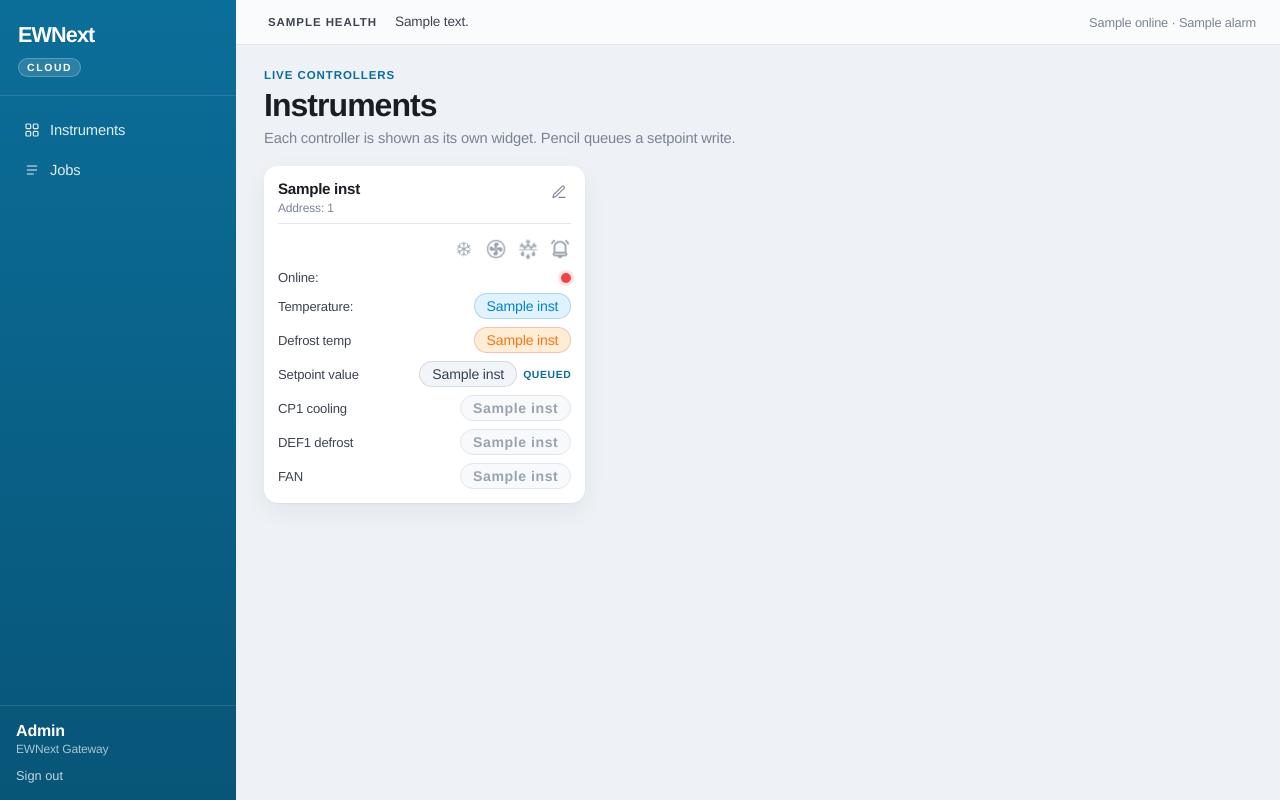
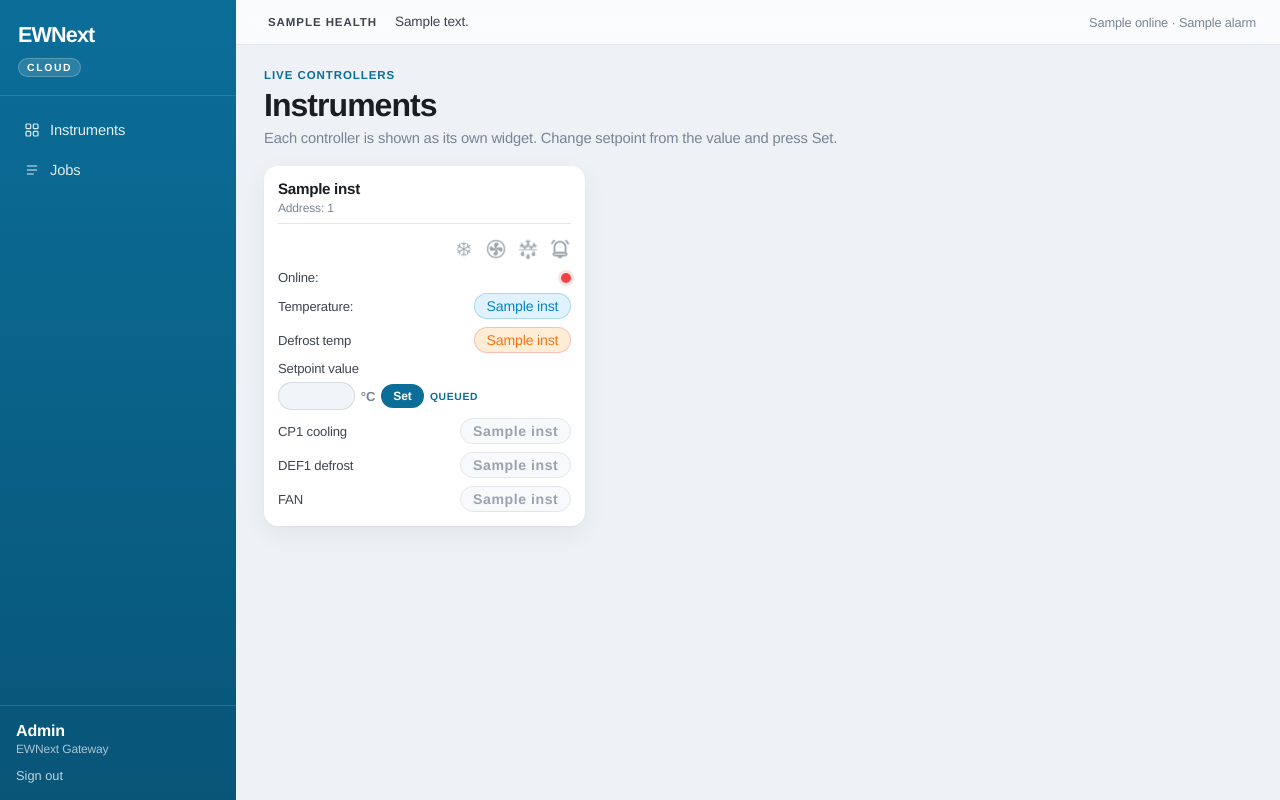
Before and after one commit to RichardChitambo2312/ewnext-cloud, a FastAPI app: template cloud/templates/index.html in a window 1280 px wide. Run offline with FastAPI, Linux system fonts and the light colour scheme; the template is opened without the code that fills it: most values are stand-ins (such as "Sample title", 1, 10 or a date in 2020); some libraries are stand-ins or nearby versions.

Commit message:
Let operators change setpoint from the widget value.
The setpoint pill is now an inline editor with Set, and the page no longer refreshes while that field is focused.

Co-authored-by: Cursor <cursoragent@cursor.com>

```diff
--- a/cloud/static/app.css
+++ b/cloud/static/app.css
@@ -510,39 +510,66 @@ button {
   color: var(--nav);
 }
 
-.edit-toggle {
+.sr-only {
   position: absolute;
   width: 1px;
   height: 1px;
+  padding: 0;
+  margin: -1px;
   overflow: hidden;
   clip: rect(0 0 0 0);
-  pointer-events: none;
+  white-space: nowrap;
+  border: 0;
 }
 
-.instrument-edit {
-  display: none;
-  gap: 8px;
-  padding-top: 8px;
-  border-top: 1px solid var(--line);
+.instrument-metrics > .metric-setpoint {
+  grid-template-columns: 1fr;
+  gap: 6px;
 }
 
-.edit-toggle:checked ~ .instrument-edit {
-  display: grid;
+.metric-setpoint dd {
+  justify-content: flex-start;
 }
 
-.instrument-edit label {
+.setpoint-inline {
   display: flex;
-  flex-direction: column;
+  align-items: center;
+  flex-wrap: wrap;
   gap: 6px;
+}
+
+.setpoint-input {
+  width: 4.8rem;
+  min-width: 4.8rem;
+  text-align: center;
+  font: inherit;
+  font-weight: 600;
+  cursor: text;
+}
+
+.setpoint-input:focus {
+  border-color: var(--nav);
+  background: #fff;
+}
+
+.setpoint-unit {
   font-size: 0.82rem;
   font-weight: 600;
+  color: var(--muted);
 }
 
-.instrument-edit input {
-  border: 1px solid var(--line-strong);
-  border-radius: var(--radius-sm);
-  padding: 8px 10px;
-  background: var(--fog);
+.setpoint-save {
+  border: 0;
+  background: var(--nav);
+  color: #fff;
+  border-radius: 999px;
+  padding: 5px 12px;
+  font-size: 0.75rem;
+  font-weight: 700;
+}
+
+.setpoint-save:hover {
+  background: var(--nav-hover);
 }
 
 .primary-btn {
--- a/cloud/templates/base.html
+++ b/cloud/templates/base.html
@@ -5,7 +5,6 @@
   <meta name="viewport" content="width=device-width, initial-scale=1">
   <title>{% block title %}EWNext Cloud{% endblock %}</title>
   <link rel="stylesheet" href="/static/app.css">
-  <meta http-equiv="refresh" content="20">
 </head>
 <body>
   <div class="shell">
@@ -51,5 +50,12 @@
       </main>
     </div>
   </div>
+  <script>
+    setTimeout(function () {
+      var el = document.activeElement;
+      if (el && (el.tagName === "INPUT" || el.tagName === "TEXTAREA" || el.tagName === "SELECT")) return;
+      location.reload();
+    }, 20000);
+  </script>
 </body>
 </html>
--- a/cloud/templates/index.html
+++ b/cloud/templates/index.html
@@ -5,7 +5,7 @@
           <div>
             <p class="eyebrow">Live controllers</p>
             <h1>Instruments</h1>
-            <p class="page-sub">Each controller is shown as its own widget. Pencil queues a setpoint write.</p>
+            <p class="page-sub">Each controller is shown as its own widget. Change setpoint from the value and press Set.</p>
           </div>
         </div>
 
@@ -19,18 +19,11 @@
 
           {% for inst in instruments %}
           <article class="instrument-card{% if inst.alarm %} status-alarm{% endif %}">
-            <input class="edit-toggle" type="checkbox" id="edit-{{ inst.device_id }}-{{ inst.instrument_id }}" aria-hidden="true" tabindex="-1">
             <header class="instrument-card-head">
               <div>
                 <h3>{{ inst.name }}</h3>
                 <p>Address: {{ inst.instrument_id }}</p>
               </div>
-              <label class="icon-btn" for="edit-{{ inst.device_id }}-{{ inst.instrument_id }}" aria-label="Edit setpoint">
-                <svg width="16" height="16" viewBox="0 0 24 24" fill="none" stroke="currentColor" stroke-width="1.7">
-                  <path d="M12 20h9" stroke-linecap="round"/>
-                  <path d="M16.5 3.5a2.1 2.1 0 0 1 3 3L7 19l-4 1 1-4 12.5-12.5z" stroke-linejoin="round"/>
-                </svg>
-              </label>
             </header>
 
             <div class="status-icons" aria-label="Operating status">
@@ -53,13 +46,30 @@
                 <dt>Defrost temp</dt>
                 <dd><span class="pill pill-defrost">{{ inst.defrost_label }}</span></dd>
               </div>
-              <div>
+              <div class="metric-setpoint">
                 <dt>Setpoint value</dt>
                 <dd>
-                  <span class="pill pill-setpoint">{{ inst.setpoint_label }}</span>
-                  {% if inst.pending_setpoint is not none %}
-                  <span class="queued">queued</span>
-                  {% endif %}
+                  <form class="setpoint-inline" method="post" action="/setpoint">
+                    <input type="hidden" name="device_id" value="{{ inst.device_id }}">
+                    <input type="hidden" name="instrument_id" value="{{ inst.instrument_id }}">
+                    <label class="sr-only" for="sp-{{ inst.device_id }}-{{ inst.instrument_id }}">Setpoint °C</label>
+                    <input
+                      class="pill pill-setpoint setpoint-input"
+                      id="sp-{{ inst.device_id }}-{{ inst.instrument_id }}"
+                      name="setpoint_c"
+                      type="number"
+                      step="0.1"
+                      min="-50"
+                      max="40"
+                      value="{% if inst.pending_setpoint is not none %}{{ inst.pending_setpoint }}{% elif inst.last_setpoint is not none %}{{ inst.last_setpoint }}{% endif %}"
+                      required
+                    >
+                    <span class="setpoint-unit">°C</span>
+                    <button class="setpoint-save" type="submit">Set</button>
+                    {% if inst.pending_setpoint is not none %}
+                    <span class="queued">queued</span>
+                    {% endif %}
+                  </form>
                 </dd>
               </div>
               <div>
@@ -76,14 +86,6 @@
               </div>
             </dl>
 
-            <form class="instrument-edit" method="post" action="/setpoint">
-              <input type="hidden" name="device_id" value="{{ inst.device_id }}">
-              <input type="hidden" name="instrument_id" value="{{ inst.instrument_id }}">
-              <label>New setpoint °C
-                <input name="setpoint_c" type="number" step="0.1" min="-50" max="40" value="{% if inst.last_setpoint is not none %}{{ inst.last_setpoint }}{% endif %}" required>
-              </label>
-              <button class="primary-btn" type="submit">Queue write</button>
-            </form>
           </article>
           {% endfor %}
         </section>
```
